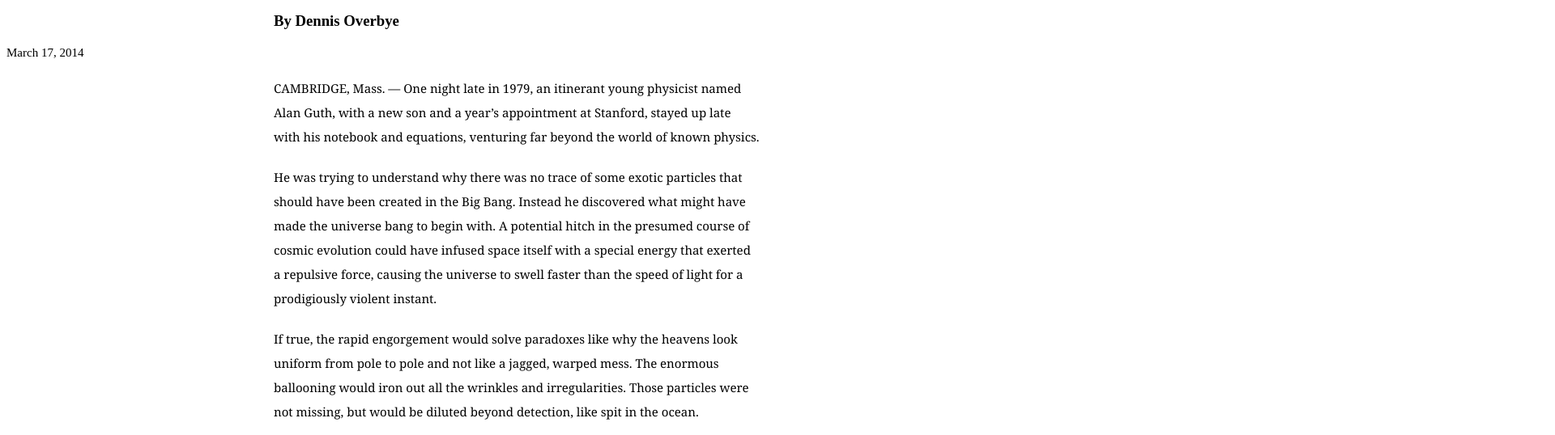
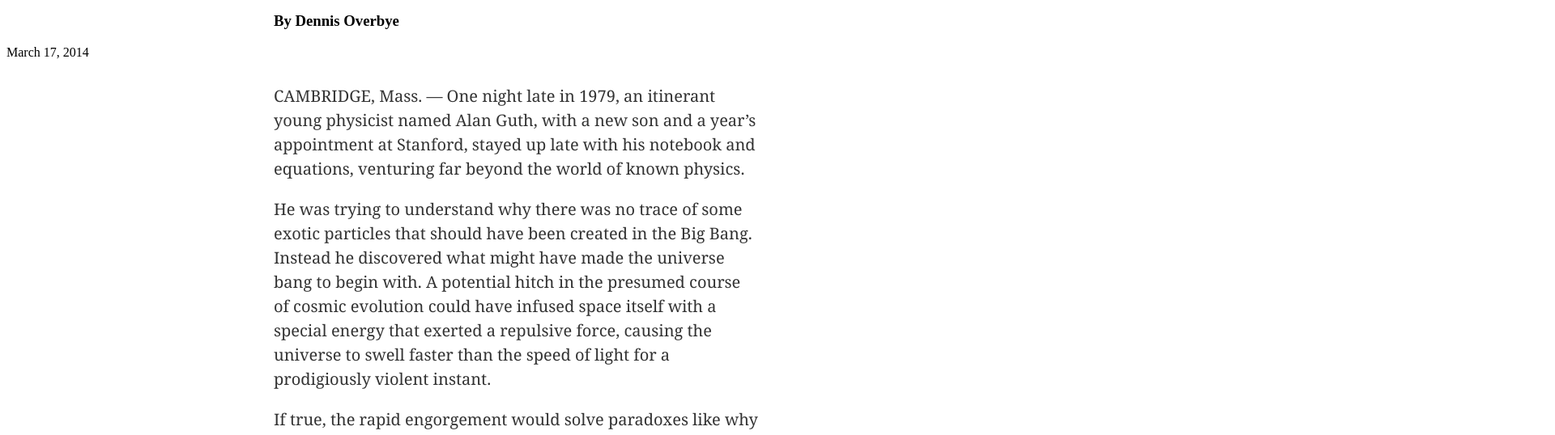
Before and after one commit to Gentilitysp/NEW-YORK-TIMES-2, a plain HTML site: page index.html in a window 1280 px wide. Shown: the part 1316-1854 px from the top of the page at 81% size, 1920 px wide, since content can reach past the window. Drawn offline with Linux system fonts and the light colour scheme.

Commit message:
Update on linters run
More updates on linters error

```diff
--- a/styles.css
+++ b/styles.css
@@ -98,15 +98,6 @@
 .editors-pick h4 {
   padding-bottom: 10px;
   border-bottom: 1px solid #ccc;
-}
-
-.editors-pick,
-p {
-  display: inline;
-  width: inherit;
-  font-size: 15px;
-  color: #000;
-  text-decoration: none;
 }
 
 .editors-pick img {
```
